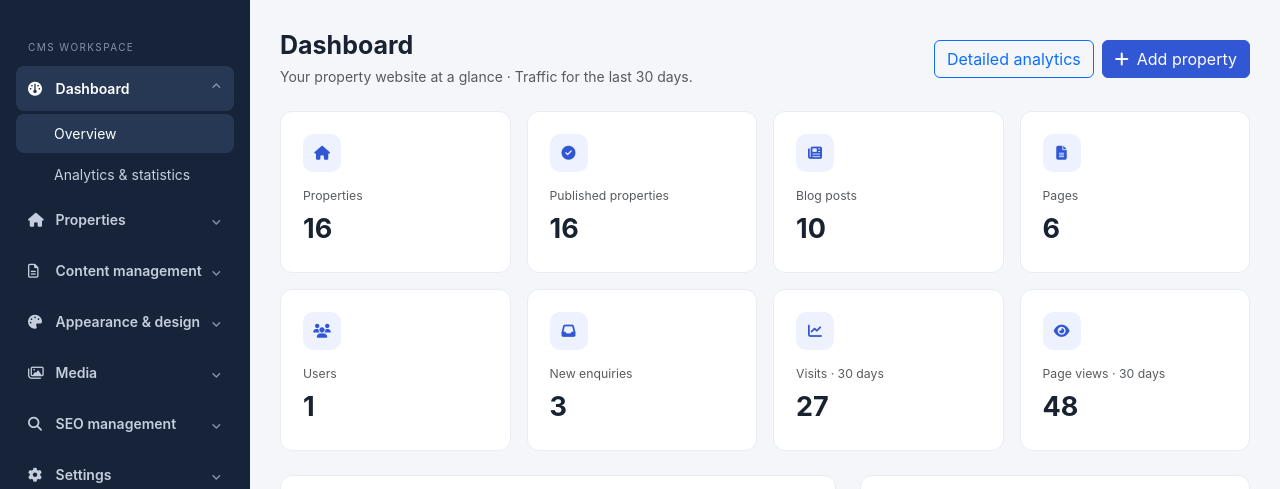
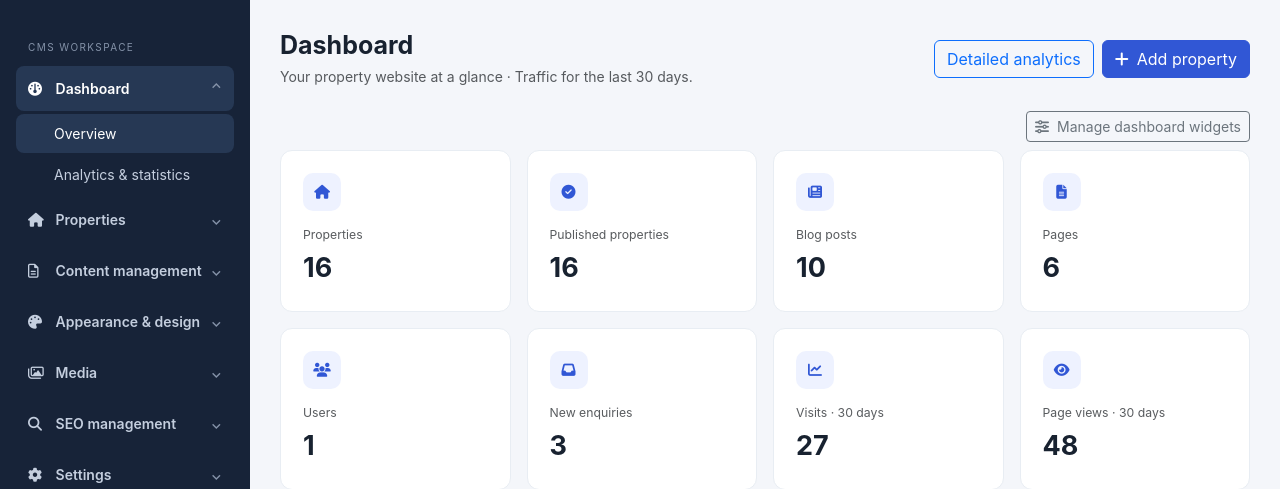
Before and after one commit to viratvishaligeek/baraaq-prop, a Laravel app: page /admin/dashboard in a window 1280 px wide. Shown: the part 68-557 px from the top of the page. Run offline with Laravel 12, Linux system fonts and the light colour scheme; the visitor is signed in with stand-in values (Sample User, id 1); data comes from the database, SQL or seed files in the repository; some libraries are stand-ins or nearby versions.

Commit message:
Add persistent dashboard KPI configuration

```diff
--- a/app/Http/Controllers/Admin/DashboardController.php
+++ b/app/Http/Controllers/Admin/DashboardController.php
@@ -8,17 +8,96 @@ use App\Models\Enquiry;
 use App\Models\Page;
 use App\Models\Post;
 use App\Models\Property;
+use App\Models\Setting;
 use App\Models\User;
+use Illuminate\Http\Request;
 use Illuminate\Support\Facades\DB;
+use Illuminate\Validation\Rule;
 
 class DashboardController extends Controller
 {
+    private function widgetDefinitions(): array
+    {
+        return [
+            'properties' => ['label' => 'Properties', 'icon' => 'fa-house', 'value' => Property::count(), 'default' => 'properties', 'destinations' => ['properties' => ['label' => 'All properties', 'url' => route('admin.properties.index')]]],
+            'published_properties' => ['label' => 'Published properties', 'icon' => 'fa-check-circle', 'value' => Property::published()->count(), 'default' => 'published_properties', 'destinations' => ['published_properties' => ['label' => 'Published properties', 'url' => route('admin.properties.index', ['status' => 'published'])], 'properties' => ['label' => 'All properties', 'url' => route('admin.properties.index')]]],
+            'posts' => ['label' => 'Blog posts', 'icon' => 'fa-newspaper', 'value' => Post::count(), 'default' => 'posts', 'destinations' => ['posts' => ['label' => 'Blog posts', 'url' => route('admin.content.index', 'posts')]]],
+            'pages' => ['label' => 'Pages', 'icon' => 'fa-file-lines', 'value' => Page::count(), 'default' => 'pages', 'destinations' => ['pages' => ['label' => 'Pages', 'url' => route('admin.content.index', 'pages')]]],
+            'users' => ['label' => 'Users', 'icon' => 'fa-users', 'value' => User::count(), 'default' => 'users', 'destinations' => ['users' => ['label' => 'Users', 'url' => route('admin.users.index')]]],
+            'new_enquiries' => ['label' => 'New enquiries', 'icon' => 'fa-inbox', 'value' => Enquiry::where('status', 'new')->count(), 'default' => 'new_enquiries', 'destinations' => ['new_enquiries' => ['label' => 'New enquiries', 'url' => route('admin.enquiries.index', ['status' => 'new'])], 'enquiries' => ['label' => 'All enquiries', 'url' => route('admin.enquiries.index')]]],
+            'visits' => ['label' => 'Visits · 30 days', 'icon' => 'fa-chart-line', 'value' => 0, 'default' => 'analytics', 'destinations' => ['analytics' => ['label' => 'Analytics', 'url' => route('admin.analytics.index')]]],
+            'page_views' => ['label' => 'Page views · 30 days', 'icon' => 'fa-eye', 'value' => 0, 'default' => 'analytics', 'destinations' => ['analytics' => ['label' => 'Analytics', 'url' => route('admin.analytics.index')]]],
+        ];
+    }
+
+    public function manageWidgets()
+    {
+        return view('admin.dashboard-widgets', [
+            'widgets' => $this->widgetDefinitions(),
+            'configuration' => Setting::read('dashboard_widgets', []),
+        ]);
+    }
+
+    public function updateWidgets(Request $request)
+    {
+        $definitions = $this->widgetDefinitions();
+        $rules = ['widgets' => ['required', 'array']];
+        foreach ($definitions as $key => $definition) {
+            $rules['widgets.' . $key . '.enabled'] = ['required', 'boolean'];
+            $rules['widgets.' . $key . '.destination'] = ['required', Rule::in(array_keys($definition['destinations']))];
+            $rules['widgets.' . $key . '.order'] = ['required', 'integer', 'min:0', 'max:1000'];
+        }
+
+        $data = $request->validate($rules);
+        $configuration = [];
+        foreach ($definitions as $key => $definition) {
+            $configuration[$key] = [
+                'enabled' => (bool) $data['widgets'][$key]['enabled'],
+                'destination' => $data['widgets'][$key]['destination'],
+                'order' => (int) $data['widgets'][$key]['order'],
+            ];
+        }
+
+        Setting::write('dashboard_widgets', $configuration, 'dashboard', 'json');
+
+        return redirect()->route('admin.dashboard')->with('success', 'Dashboard widgets saved.');
+    }
+
     public function __invoke()
     {
         $recentViews = DB::table('page_views')
             ->where('created_at', '>=', now()->subDays(29)->startOfDay());
 
+        $dashboardWidgets = $this->widgetDefinitions();
+        $configuration = Setting::read('dashboard_widgets', []);
+        foreach ($dashboardWidgets as $key => &$widget) {
+            $saved = $configuration[$key] ?? [];
+            $destinationKey = $saved['destination'] ?? $widget['default'];
+            $destination = $widget['destinations'][$destinationKey] ?? reset($widget['destinations']);
+            $widget['url'] = $destination['url'];
+            $widget['enabled'] = (bool) ($saved['enabled'] ?? true);
+            $widget['order'] = (int) ($saved['order'] ?? 100);
+        }
+        unset($widget);
+
+        $dashboardWidgets = collect($dashboardWidgets)
+            ->filter(fn ($widget) => $widget['enabled'])
+            ->sortBy('order')
+            ->map(function ($widget) use ($recentViews) {
+                if ($widget['label'] === 'Visits · 30 days') {
+                    $widget['value'] = (int) ((clone $recentViews)
+                        ->selectRaw('COUNT(DISTINCT COALESCE(visit_hash, visitor_hash)) as aggregate')
+                        ->value('aggregate') ?? 0);
+                } elseif ($widget['label'] === 'Page views · 30 days') {
+                    $widget['value'] = (clone $recentViews)->count();
+                }
+
+                return $widget;
+            })
+            ->values();
+
         return view('admin.dashboard', [
+            'dashboardWidgets' => $dashboardWidgets,
             'propertyCount' => Property::count(),
             'publishedPropertyCount' => Property::published()->count(),
             'postCount' => Post::count(),
--- a/resources/views/admin/dashboard.blade.php
+++ b/resources/views/admin/dashboard.blade.php
@@ -16,25 +16,23 @@
         </div>
     </div>
 
+    <div class="d-flex justify-content-end mb-2">
+        @if (auth()->user()->isAdministrator() || auth()->user()->hasPermission('settings.manage'))
+            <a class="btn btn-sm btn-outline-secondary" href="{{ route('admin.dashboard.widgets.edit') }}"><i class="fa fa-sliders me-1"></i> Manage dashboard widgets</a>
+        @endif
+    </div>
     <div class="row g-3 mb-4">
-        @foreach ([
-            ['Properties', $propertyCount, 'fa-house', route('admin.properties.index')],
-            ['Published properties', $publishedPropertyCount, 'fa-check-circle', route('admin.properties.index', ['status' => 'published'])],
-            ['Blog posts', $postCount, 'fa-newspaper', route('admin.content.index', 'posts')],
-            ['Pages', $pageCount, 'fa-file-lines', route('admin.content.index', 'pages')],
-            ['Users', $userCount, 'fa-users', route('admin.users.index')],
-            ['New enquiries', $newEnquiryCount, 'fa-inbox', route('admin.enquiries.index', ['status' => 'new'])],
-            ['Visits · 30 days', $totalVisits, 'fa-chart-line', route('admin.analytics.index')],
-            ['Page views · 30 days', $totalPageViews, 'fa-eye', route('admin.analytics.index')],
-        ] as [$label, $value, $icon, $destination])
+        @forelse($dashboardWidgets as $widget)
             <div class="col-6 col-xl-3">
-                <a class="stat-card h-100 d-block text-decoration-none text-reset" href="{{ $destination }}" aria-label="View {{ $label }}">
-                    <div class="stat-icon"><i class="fa {{ $icon }}"></i></div>
-                    <div class="text-muted small">{{ $label }}</div>
-                    <div class="stat-value">{{ number_format($value) }}</div>
+                <a class="stat-card h-100 d-block text-decoration-none text-reset" href="{{ $widget['url'] }}" aria-label="View {{ $widget['label'] }}">
+                    <div class="stat-icon"><i class="fa {{ $widget['icon'] }}"></i></div>
+                    <div class="text-muted small">{{ $widget['label'] }}</div>
+                    <div class="stat-value">{{ number_format($widget['value']) }}</div>
                 </a>
             </div>
-        @endforeach
+        @empty
+            <div class="col-12"><div class="content-card text-muted">No dashboard widgets are enabled. <a href="{{ route('admin.dashboard.widgets.edit') }}">Add widgets</a>.</div></div>
+        @endforelse
     </div>
 
     <div class="row g-4">
--- a/routes/admin.php
+++ b/routes/admin.php
@@ -33,6 +33,8 @@ Route::prefix('admin')->name('admin.')->group(function () {
     Route::middleware(['auth', 'admin.access'])->group(function () {
         Route::post('/logout', [AuthController::class, 'destroy'])->name('logout');
         Route::get('/dashboard', DashboardController::class)->name('dashboard');
+        Route::get('/dashboard/widgets', [DashboardController::class, 'manageWidgets'])->middleware('permission:settings.manage')->name('dashboard.widgets.edit');
+        Route::put('/dashboard/widgets', [DashboardController::class, 'updateWidgets'])->middleware('permission:settings.manage')->name('dashboard.widgets.update');
         Route::get('/analytics', [AnalyticsController::class, 'index'])->middleware('permission:analytics.view')->name('analytics.index');
 
         Route::get('/newsletters', [NewsletterController::class, 'index'])->middleware('permission:newsletters.manage')->name('newsletters.index');
```
Also changed, not shown: resources/views/admin/dashboard-widgets.blade.php (added, +26 -0 lines).
